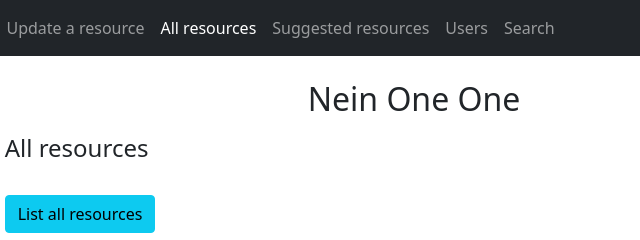
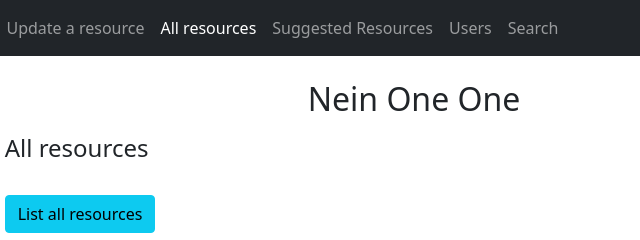
Before and after one commit to faryal-khan/nein_one_one, a website: page NeinOneOne_Web/public/list_resources.html in a window 1280 px wide. Shown: the full height of the page, 226-866 px from the left. Drawn offline with nearby package versions, Linux system fonts and the light colour scheme.

Commit message:
Update navbar links for Suggested Resources tab
The Suggested Resources tab now directly invokes the '/suggestlist' endpoint, instead of having a button in the page that did it.

```diff
--- a/NeinOneOne_Web/public/list_resources.html
+++ b/NeinOneOne_Web/public/list_resources.html
@@ -39,7 +39,10 @@
                         <a class="nav-link active" href="#">All resources</a>
                     </li>
                     <li class="nav-item">
-                        <a class="nav-link" href="suggested_list.html">Suggested resources</a>
+                        <form action="\suggestList" method="POST">
+                            <button type="submit" class="nav-link"
+                                style="border: none; background-color: transparent;">Suggested Resources</button>
+                        </form>
                     </li>
                     <li class="nav-item">
                         <a class="nav-link" href="#">Users</a>
```
Also changed, not shown: NeinOneOne_Web/public/new_resource.html (+4 -1 lines), NeinOneOne_Web/public/search_keyword.html (+4 -1 lines), NeinOneOne_Web/public/update_resource.html (+4 -1 lines).
